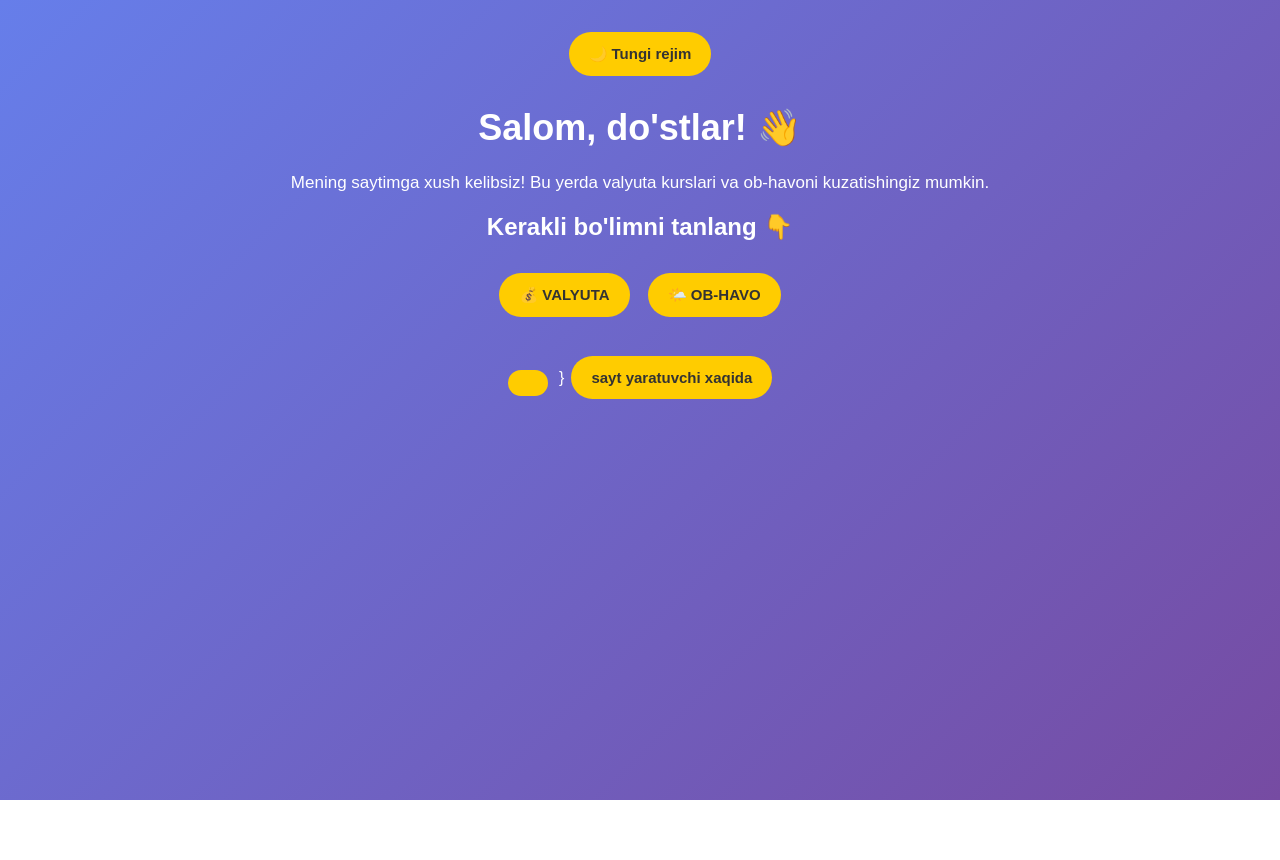
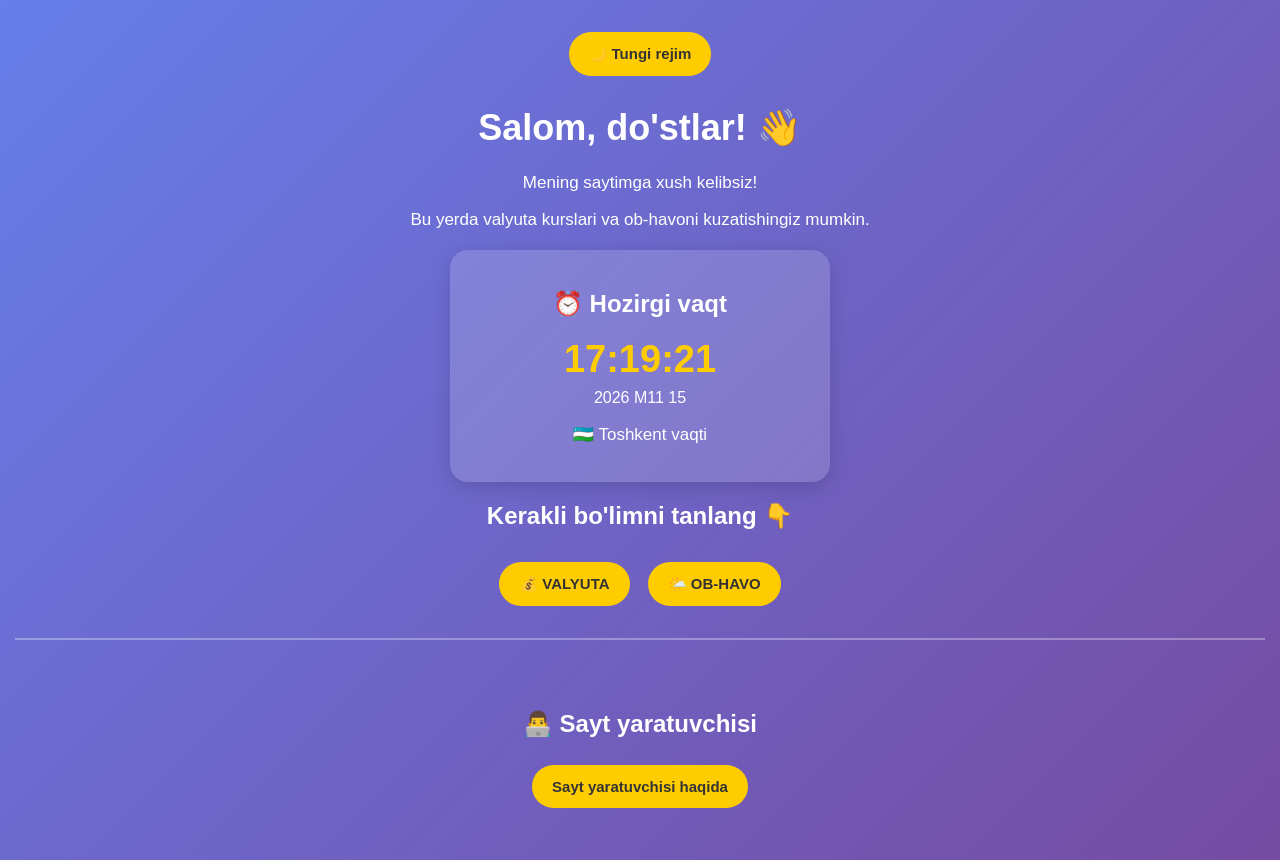
Before and after one commit to jahongir5706230/mening-loyiham, a plain HTML site: page index.html in a window 1280 px wide. Before the commit the page ends 800 px from the top, so only its background shows below. Drawn offline with Linux system fonts and the light colour scheme.

Commit message:
Update index.html

```diff
--- a/index.html
+++ b/index.html
@@ -4,7 +4,7 @@
 <head>
 <meta charset="UTF-8">
 <meta name="viewport" content="width=device-width, initial-scale=1.0">
-<title>Mening saytim</title>
+<title>Jahongirning sayti</title>
 
 <style>
 * {
@@ -19,7 +19,7 @@ body {
   padding: 25px 15px;
   margin: 0;
   min-height: 100vh;
-  transition: 0.3s;
+  transition: 0.4s;
 }
 
 h1 {
@@ -45,7 +45,7 @@ button {
 
 button:hover {
   background: white;
-  transform: scale(1.04);
+  transform: scale(1.06);
 }
 
 .tanlov {
@@ -56,8 +56,9 @@ button:hover {
   display: none;
 }
 
-.faol {
+.bolim.faol {
   display: block;
+  animation: paydoBolish 0.7s ease;
 }
 
 .kurs, .ob-havo, .prognoz-karta {
@@ -69,6 +70,13 @@ button:hover {
   border-radius: 18px;
   font-size: 18px;
   box-shadow: 0 5px 15px #33333330;
+  transition: 0.3s;
+  animation: paydoBolish 0.6s ease;
+}
+
+.kurs:hover, .ob-havo:hover,
+.prognoz-karta:hover {
+  transform: translateY(-5px);
 }
 
 .viloyatlar {
@@ -131,7 +139,7 @@ hr {
 
 body.tungi {
   background: linear-gradient(135deg, #101827, #243b55);
-  color: White;
+  color: white;
 }
 
 body.tungi .kurs,
@@ -162,6 +170,59 @@ body.tungi small {
 small {
   color: #666;
 }
+
+/* ANIMATSIYALAR */
+
+@keyframes paydoBolish {
+  from {
+    opacity: 0;
+    transform: translateY(25px);
+  }
+  to {
+    opacity: 1;
+    transform: translateY(0);
+  }
+}
+
+.sarlavha {
+  animation: paydoBolish 1s ease;
+}
+
+.tanlov button {
+  animation: paydoBolish 1.2s ease;
+}
+
+/* JONLI SOAT */
+
+.soat-karta {
+  background: #ffffff25;
+  max-width: 380px;
+  margin: 20px auto;
+  padding: 20px;
+  border-radius: 18px;
+  box-shadow: 0 5px 20px #00000025;
+  animation: paydoBolish 1s ease;
+}
+
+#jonliSoat {
+  font-size: 38px;
+  font-weight: bold;
+  color: #ffcc00;
+}
+
+#bugungiSana {
+  margin-top: 8px;
+  font-size: 16px;
+}
+
+body.tungi .soat-karta {
+  background: #263449;
+}
+
+.muallif {
+  margin-top: 30px;
+  padding: 20px;
+}
 </style>
 </head>
 
@@ -171,17 +232,19 @@ small {
 🌙 Tungi rejim
 </button>
 
-<h1>Salom, do'stlar! 👋</h1>
+<h1 class="sarlavha">Salom, do'stlar! 👋</h1>
 
-<p>
-Mening saytimga xush kelibsiz!
-Bu yerda valyuta kurslari va ob-havoni kuzatishingiz mumkin.
+<p>Mening saytimga xush kelibsiz!</p>
+<p>Bu yerda valyuta kurslari va ob-havoni kuzatishingiz mumkin.</p>
 
+<!-- JONLI SOAT -->
 
-
-
-
-
+<div class="soat-karta">
+  <h2>⏰ Hozirgi vaqt</h2>
+  <div id="jonliSoat">00:00:00</div>
+  <div id="bugungiSana">Sana yuklanmoqda...</div>
+  <p>🇺🇿 Toshkent vaqti</p>
+</div>
 
 <h2>Kerakli bo'limni tanlang 👇</h2>
 
@@ -224,31 +287,18 @@ Ma'lumot yuklanmoqda...
 <div class="viloyatlar">
 
 <button onclick="viloyatTanla('Chirchiq','Toshkent viloyati')">Toshkent viloyati</button>
-
 <button onclick="viloyatTanla('Tashkent','Toshkent shahri')">Toshkent shahri</button>
-
 <button onclick="viloyatTanla('Samarkand','Samarqand')">Samarqand</button>
-
 <button onclick="viloyatTanla('Bukhara','Buxoro')">Buxoro</button>
-
 <button onclick="viloyatTanla('Andijan','Andijon')">Andijon</button>
-
 <button onclick="viloyatTanla('Namangan','Namangan')">Namangan</button>
-
-<button onclick="viloyatTanla('Fergana','Farg‘ona')">Farg'ona</button>
-
+<button onclick="viloyatTanla('Fergana','Farg'ona')">Farg'ona</button>
 <button onclick="viloyatTanla('Nukus','Qoraqalpog‘iston')">Qoraqalpog'iston</button>
-
 <button onclick="viloyatTanla('Jizzakh','Jizzax')">Jizzax</button>
-
 <button onclick="viloyatTanla('Gulistan','Sirdaryo')">Sirdaryo</button>
-
 <button onclick="viloyatTanla('Karshi','Qashqadaryo')">Qashqadaryo</button>
-
 <button onclick="viloyatTanla('Termez','Surxondaryo')">Surxondaryo</button>
-
 <button onclick="viloyatTanla('Navoi','Navoiy')">Navoiy</button>
-
 <button onclick="viloyatTanla('Urgench','Xorazm')">Xorazm</button>
 
 </div>
@@ -263,9 +313,23 @@ Viloyatni tanlang 👆
 
 <h2>📅 5 kunlik ob-havo prognozi</h2>
 
-<div id="prognoz">
+<div id="prognoz" class="prognoz">
 <p>Avval viloyatni tanlang.</p>
 </div>
+
+</div>
+
+<!-- MUALLIF HAQIDA -->
+
+<hr>
+
+<div class="muallif">
+
+<h2>👨‍💻 Sayt yaratuvchisi</h2>
+
+<button onclick="alert('Assalomu alaykum! Saytimizga xush kelibsiz! Sayt muallifi: G‘ofurov Jahongir. Bu mening GitHub dagi ilk saytim. Bu yerda ob-havo va valyuta kurslarini bilib olishingiz mumkin! ❤️')">
+Sayt yaratuvchisi haqida
+</button>
 
 </div>
 
@@ -286,7 +350,6 @@ function rejimniAlmashtir() {
     : "🌙 Tungi rejim";
 
   localStorage.setItem("tungiRejim", tungi);
-
 }
 
 // SAHIFA OCHILGANDA REJIMNI SAQLASH
@@ -297,8 +360,34 @@ if (localStorage.getItem("tungiRejim") === "true") {
 
   document.getElementById("rejimBtn").innerHTML =
     "☀️ Kunduzgi rejim";
+}
 
+// JONLI SOAT
+
+function soatniYangila() {
+
+  const hozir = new Date();
+
+  const vaqt = hozir.toLocaleTimeString("uz-UZ", {
+    timeZone: "Asia/Tashkent",
+    hour: "2-digit",
+    minute: "2-digit",
+    second: "2-digit"
+  });
+
+  const sana = hozir.toLocaleDateString("uz-UZ", {
+    timeZone: "Asia/Tashkent",
+    year: "numeric",
+    month: "long",
+    day: "numeric"
+  });
+
+  document.getElementById("jonliSoat").textContent = vaqt;
+  document.getElementById("bugungiSana").textContent = sana;
 }
+
+soatniYangila();
+setInterval(soatniYangila, 1000);
 
 // BO'LIMLARNI ALMASHTIRISH
 
@@ -313,7 +402,6 @@ function bolimniOch(nom) {
   if (nom === "valyuta") {
     kurslarniOl();
   }
-
 }
 
 // VALYUTA KURSLARI
@@ -361,7 +449,6 @@ async function kurslarniOl() {
       "❌ Valyuta kurslarini olishda xatolik yuz berdi!";
 
   }
-
 }
 
 // OB-HAVO TANLANGAN HUDUD
@@ -375,7 +462,6 @@ function viloyatTanla(shahar, hudud) {
   tanlanganHudud = hudud;
 
   obHavoniOl();
-
 }
 
 // OB-HAVONI YANGILASH
@@ -388,7 +474,6 @@ function obHavoniYangila() {
     document.getElementById("obHavo").innerHTML =
       "Avval viloyatni tanlang!";
   }
-
 }
 
 // OB-HAVO HOLATLARI
@@ -420,7 +505,6 @@ function havoHolati(kod) {
   };
 
   return holatlar[kod] || ["🌤️", "Noma'lum ob-havo"];
-
 }
 
 // OB-HAVO VA 5 KUNLIK PROGNOZ
@@ -434,8 +518,6 @@ async function obHavoniOl() {
   prognoz.innerHTML = "📅 Prognoz yuklanmoqda...";
 
   try {
-
-    // SHAHAR KOORDINATALARINI TOPISH
 
     const geoUrl =
       "https://geocoding-api.open-meteo.com/v1/search?name=" +
@@ -454,8 +536,6 @@ async function obHavoniOl() {
 
     const shahar = geo.results[0];
 
-    // OB-HAVO API
-
     const url =
       `https://api.open-meteo.com/v1/forecast?latitude=${shahar.latitude}&longitude=${shahar.longitude}` +
       "&current=temperature_2m,relative_humidity_2m,apparent_temperature,weather_code,wind_speed_10m" +
@@ -471,39 +551,23 @@ async function obHavoniOl() {
     const h = data.current;
     const kunlar = data.daily;
 
-    // BUGUNGI OB-HAVO
-
     const holat = havoHolati(h.weather_code);
 
     joy.innerHTML = `
-
       <h3>📍 ${tanlanganHudud}</h3>
-
-      <div class="harorat">
-        ${Math.round(h.temperature_2m)}°C
-      </div>
-
+      <div class="harorat">${Math.round(h.temperature_2m)}°C</div>
       <h3>${holat[0]} ${holat[1]}</h3>
-
       <p>🌡️ His qilinadi: ${h.apparent_temperature}°C</p>
-
       <p>💧 Namlik: ${h.relative_humidity_2m}%</p>
-
       <p>💨 Shamol: ${h.wind_speed_10m} km/soat</p>
-
       <small>🕒 ${h.time.replace("T", " ")}</small>
-
     `;
-
-    // 5 KUNLIK PROGNOZ
 
     prognoz.innerHTML = "";
 
     for (let i = 0; i < kunlar.time.length; i++) {
 
-      const sana = new Date(
-        kunlar.time[i] + "T12:00:00"
-      );
+      const sana = new Date(kunlar.time[i] + "T12:00:00");
 
       const sanaMatni = sana.toLocaleDateString(
         "uz-UZ",
@@ -513,9 +577,7 @@ async function obHavoniOl() {
         }
       );
 
-      const kunHolati = havoHolati(
-        kunlar.weather_code[i]
-      );
+      const kunHolati = havoHolati(kunlar.weather_code[i]);
 
       const karta = document.createElement("div");
 
@@ -524,26 +586,17 @@ async function obHavoniOl() {
       const yogin = kunlar.precipitation_probability_max[i];
 
       karta.innerHTML = `
-
         <h3>${i === 0 ? "Bugun" : sanaMatni}</h3>
-
-        <div class="prognoz-emoji">
-          ${kunHolati[0]}
-        </div>
-
+        <div class="prognoz-emoji">${kunHolati[0]}</div>
         <p>${kunHolati[1]}</p>
-
         <h3>
           🌡️ ${Math.round(kunlar.temperature_2m_max[i])}° /
           ${Math.round(kunlar.temperature_2m_min[i])}°
         </h3>
-
         <p>🌧️ Yog'ingarchilik: ${yogin ?? "—"}%</p>
-
       `;
 
       prognoz.appendChild(karta);
-
     }
 
   } catch (xato) {
@@ -553,17 +606,10 @@ async function obHavoniOl() {
 
     prognoz.innerHTML =
       "❌ Prognozni yuklab bo'lmadi.";
-
   }
-
 }
 
 </script>
 
 </body>
-</html><button></button>
-
-
-}<button onclick="alert('assalomu aleykum saytimizga xush kelibsiz saytni muallifi Gofurov Jahongir githubdagi ilk saytim bunda siz obi havo va valyuta kurslarini bilib olishingiz mumkin  ')">
-    sayt yaratuvchi xaqida
-</button>
+</html>
```
